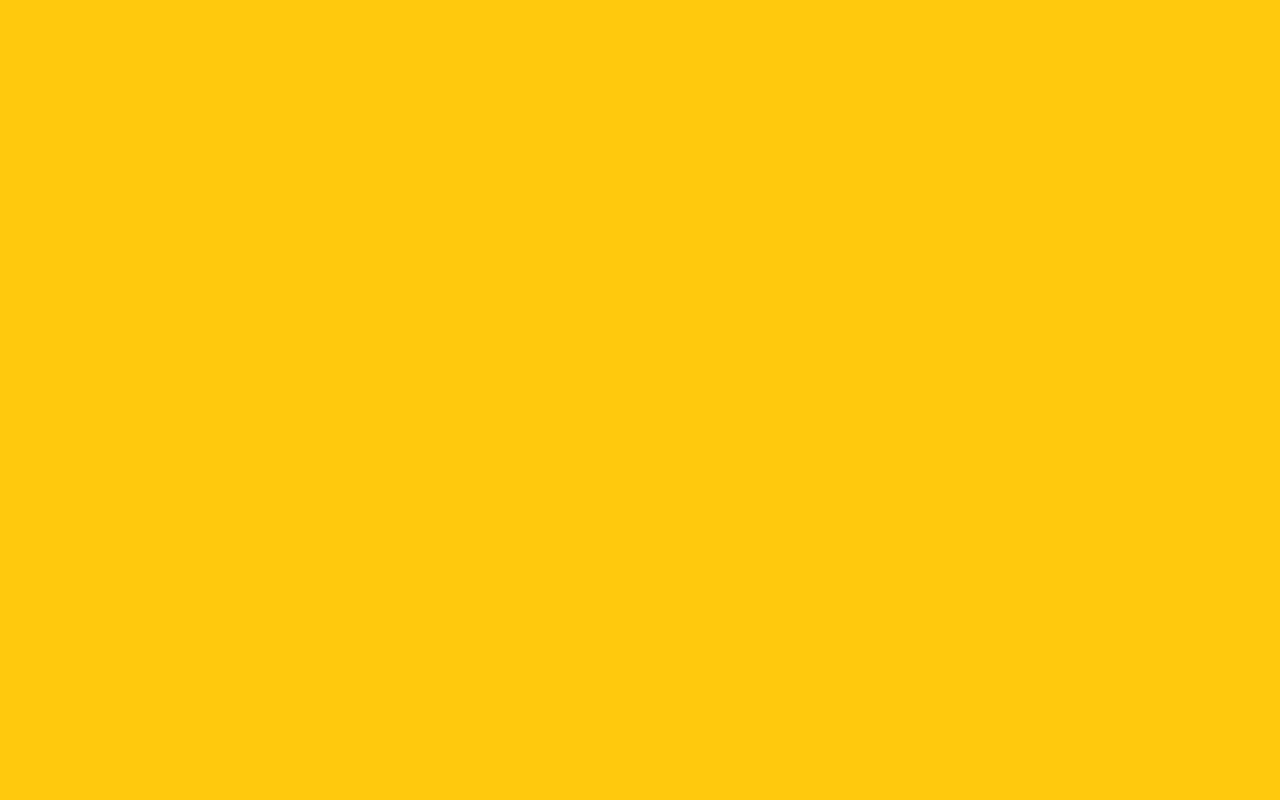
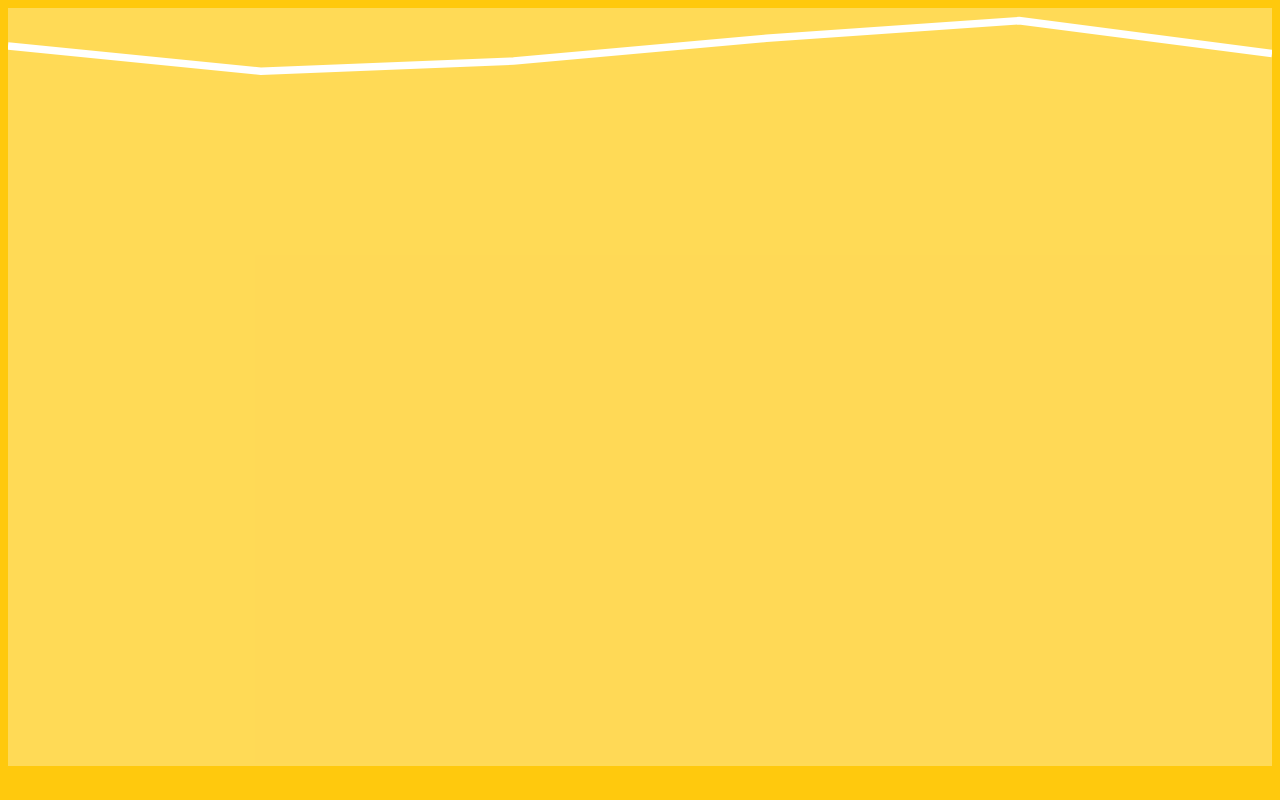
Before and after one commit to gb-s19-intr/toronto-crime-stats-mini-example, a plain HTML site: page index.html in a window 1280 px wide. Drawn offline with nearby package versions, Linux system fonts and the light colour scheme.

Commit message:
Plotting our first line.

```diff
--- a/css/style.css
+++ b/css/style.css
@@ -8,3 +8,7 @@ body {
   stroke: #fff;
   stroke-width: 3px;
 }
+
+#forecast {
+  background-color: rgba(255,255,255,0.3);
+}
--- a/index.html
+++ b/index.html
@@ -10,6 +10,7 @@
   </head>
   <body>
 
+    <svg id="forecast" viewBox="0 0 500 300"></svg>
 
     <script src="https://d3js.org/d3.v5.min.js"></script>
     <script src="js/script.js" type="text/javascript"></script>
--- a/js/script.js
+++ b/js/script.js
@@ -0,0 +1,34 @@
+const temps = [
+  [0, 15],
+  [100, 25],
+  [200, 21],
+  [300, 12],
+  [400,  5],
+  [500, 18],
+];
+
+const $forecast = d3.select(`#forecast`);
+
+// Define what it is we're looking to do
+const createLine = d3.line();
+
+// Apply the plotting function directly to the path
+$forecast.append(`path`)            // Create an empty path
+  .attr(`d`, createLine(temps))     // Plot the points to the path
+  .classed(`line`, true);           // Style the line
+
+
+
+
+
+
+
+
+// const low = d3.min(temp);
+// console.log(low);
+
+// const high = d3.max(temps);
+// console.log(high);
+
+// const range = d3.extent(temps);
+// console.log(range);
```
